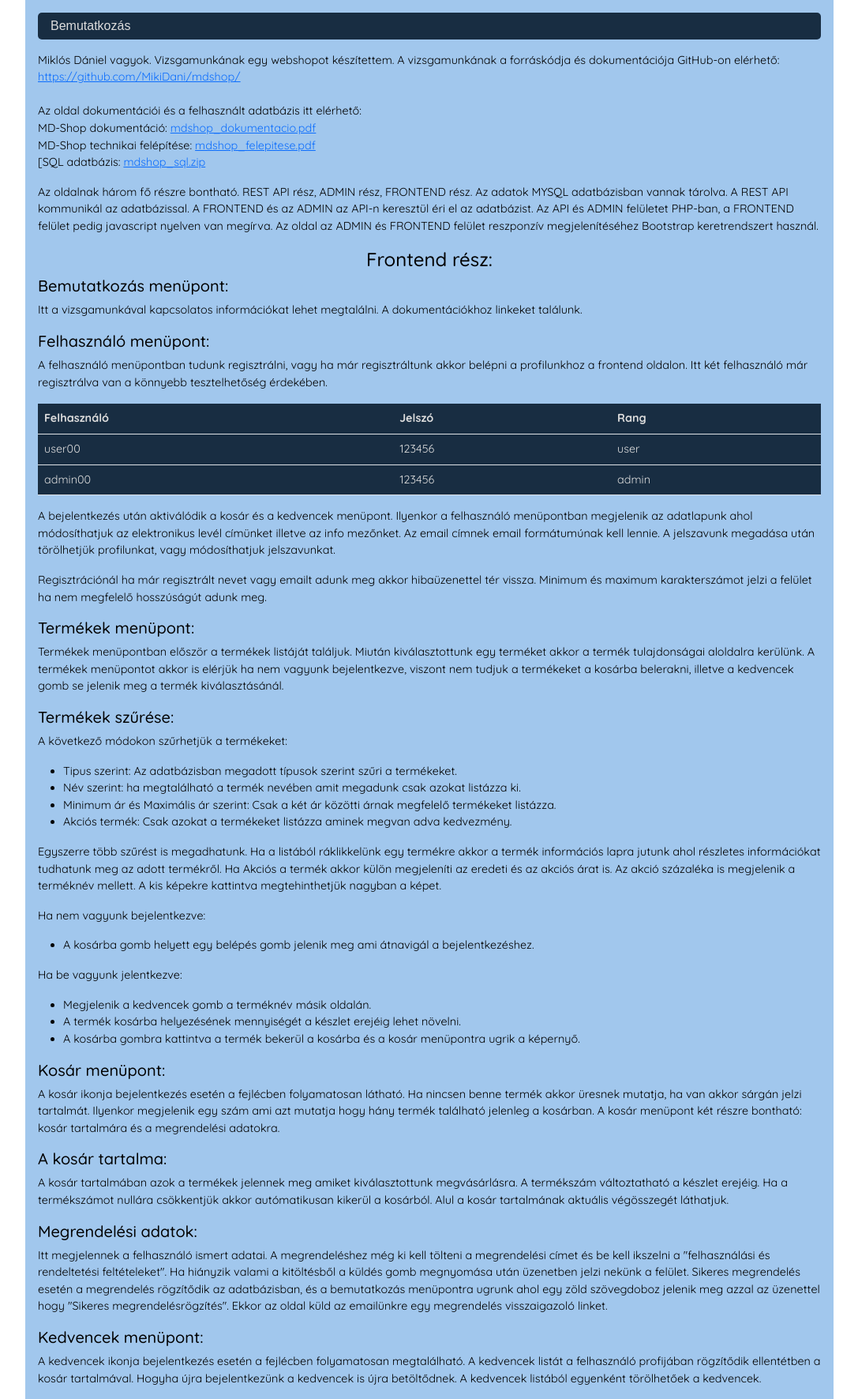
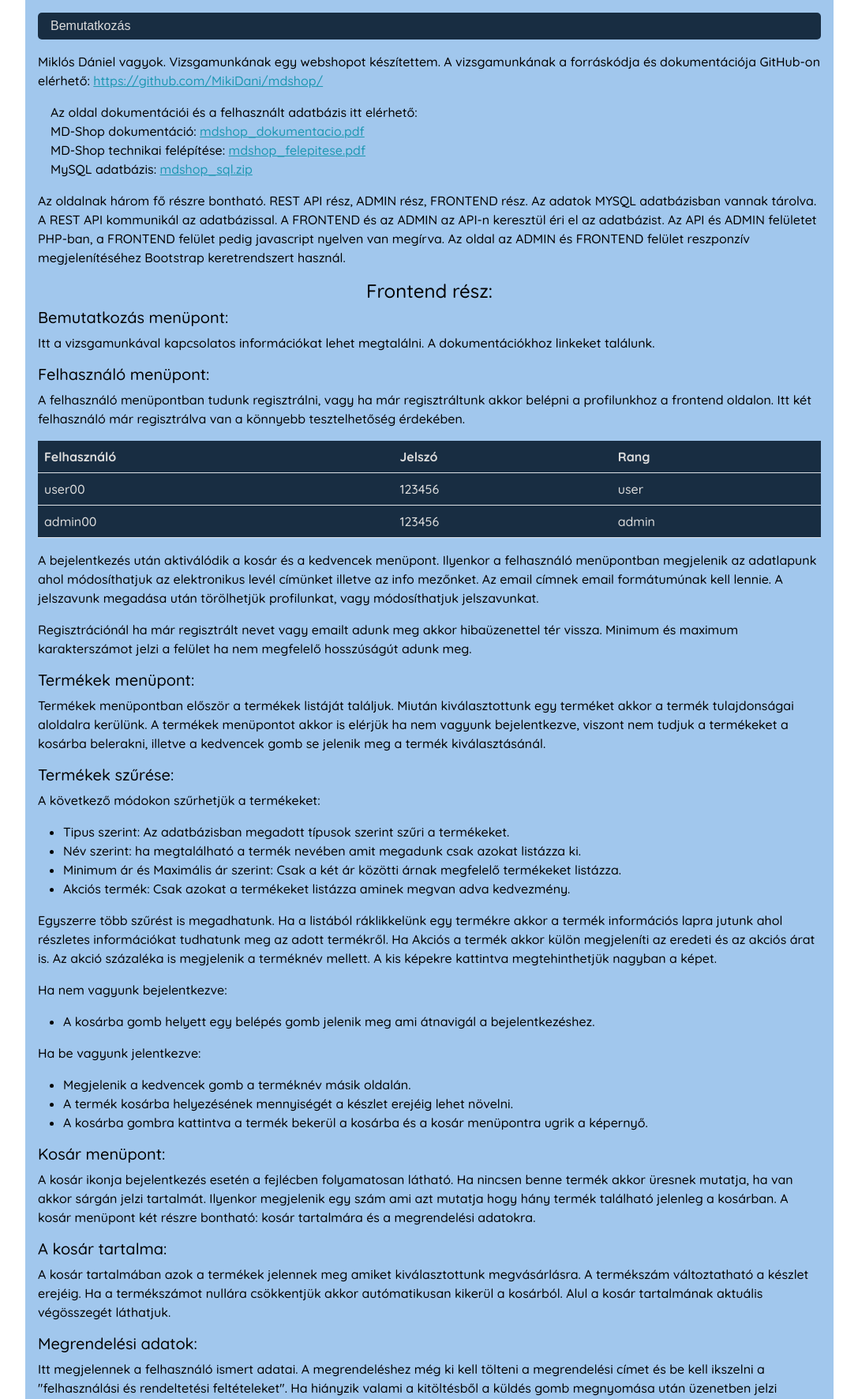
Before and after one commit to MikiDani/mdshop, a PHP site: page /md-shop/frontend/index.html in a window 1280 px wide. Shown: the part 160-1931 px from the top of the page at 79% size, without its empty margins (96-1183 px from the left). Run offline with PHP 8.4, Linux system fonts and the light colour scheme.

Commit message:
mdshop_001

```diff
--- a/frontend/pages/_home.html
+++ b/frontend/pages/_home.html
@@ -1,11 +1,12 @@
 <div class="title-block">Bemutatkozás</div>
-<div class="font01 home-text">
-    <p>Miklós Dániel vagyok. Vizsgamunkának egy webshopot készítettem. A vizsgamunkának a forráskódja és dokumentációja GitHub-on elérhető: <a href="https://github.com/MikiDani/mdshop/" target="_blank">https://github.com/MikiDani/mdshop/</a><br><br>
-    Az oldal dokumentációi és a felhasznált adatbázis itt elérhető:<br>
-    MD-Shop dokumentáció: <a href="http://web.mikidani.probaljaki.hu/mdshop/documentation/mdshop_dokumentacio.pdf" target="_blank">mdshop_dokumentacio.pdf</a><br>
-    MD-Shop technikai felépítése: <a href="http://web.mikidani.probaljaki.hu/mdshop/documentation/mdshop_felepitese.pdf" target="_blank">mdshop_felepitese.pdf</a><br>
-    [SQL adatbázis: <a href="http://web.mikidani.probaljaki.hu/mdshop/documentation/mdshop_sql.zip" target="_blank">mdshop_sql.zip</a>
-    </p>
+<div class="home-text-link">
+    <p>Miklós Dániel vagyok. Vizsgamunkának egy webshopot készítettem. A vizsgamunkának a forráskódja és dokumentációja GitHub-on elérhető: <a href="https://github.com/MikiDani/mdshop/" target="_blank">https://github.com/MikiDani/mdshop/</a></p>
+    <div class="ms-3 mt-2 mb-3">
+        Az oldal dokumentációi és a felhasznált adatbázis itt elérhető:<br>
+        MD-Shop dokumentáció: <a href="http://web.mikidani.probaljaki.hu/mdshop/documentation/mdshop_dokumentacio.pdf" target="_blank">mdshop_dokumentacio.pdf</a><br>
+        MD-Shop technikai felépítése: <a href="http://web.mikidani.probaljaki.hu/mdshop/documentation/mdshop_felepitese.pdf" target="_blank">mdshop_felepitese.pdf</a><br>
+        MySQL adatbázis: <a href="http://web.mikidani.probaljaki.hu/mdshop/documentation/mdshop_sql.zip" target="_blank">mdshop_sql.zip</a>
+    </div>
     <p>Az oldalnak három fő részre bontható. REST API rész, ADMIN rész, FRONTEND rész. Az adatok MYSQL adatbázisban vannak tárolva. A REST API kommunikál az adatbázissal. A FRONTEND és az ADMIN az API-n keresztül éri el az adatbázist. Az API és ADMIN felületet PHP-ban, a FRONTEND felület pedig javascript nyelven van megírva. Az oldal az ADMIN és FRONTEND felület reszponzív megjelenítéséhez Bootstrap keretrendszert használ.</p>
     <h4 class="text-center">Frontend rész:</h4>
     <h5>Bemutatkozás menüpont:</h5>
--- a/frontend/scss/_darkmode.scss
+++ b/frontend/scss/_darkmode.scss
@@ -76,6 +76,20 @@
         }
     }
 
+    .home-text-link {
+        font-family: $font01;
+        color: $color-primary;
+        font-weight: 500 !important;
+
+        & a {
+            @if $mode == dark { color: $color-third; }
+            @if $mode == light { color: #1d97b2; }
+        }
+        & a:hover {
+            font-weight: 600;
+        }
+    }
+
     // product page options
     .product-div {
         background-color: $bg-primary;
--- a/frontend/scss/style.css
+++ b/frontend/scss/style.css
@@ -69,6 +69,17 @@
 .dark-mode .footer-text-link:active {
   font-weight: 600;
   color: #ffa500;
+}
+.dark-mode .home-text-link {
+  font-family: "Quicksand", sans-serif;
+  color: #fff;
+  font-weight: 500 !important;
+}
+.dark-mode .home-text-link a {
+  color: #5fa7d1;
+}
+.dark-mode .home-text-link a:hover {
+  font-weight: 600;
 }
 .dark-mode .product-div {
   background-color: rgba(3, 3, 3, 0.9725490196);
@@ -155,6 +166,17 @@
 .light-mode .footer-text-link:active {
   font-weight: 600;
   color: #0088ff;
+}
+.light-mode .home-text-link {
+  font-family: "Quicksand", sans-serif;
+  color: #000;
+  font-weight: 500 !important;
+}
+.light-mode .home-text-link a {
+  color: #1d97b2;
+}
+.light-mode .home-text-link a:hover {
+  font-weight: 600;
 }
 .light-mode .product-div {
   background-color: #fff;
```
Also changed, not shown: 1 other file.
